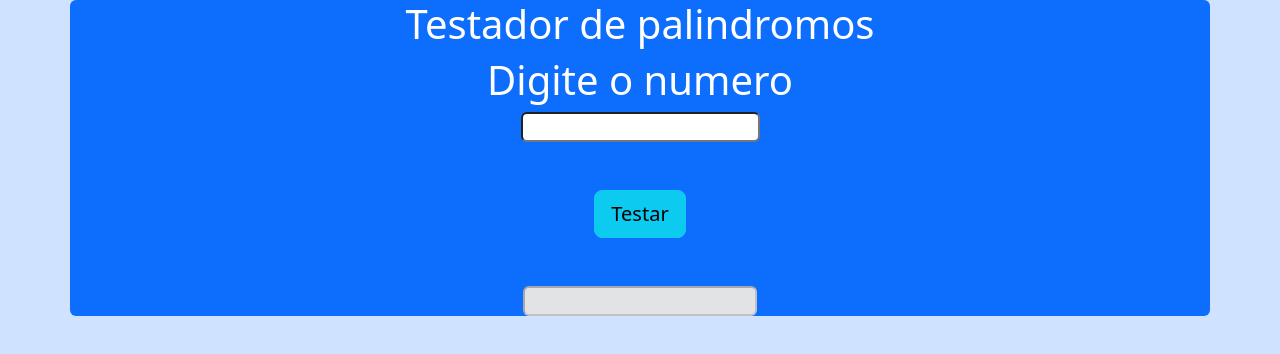
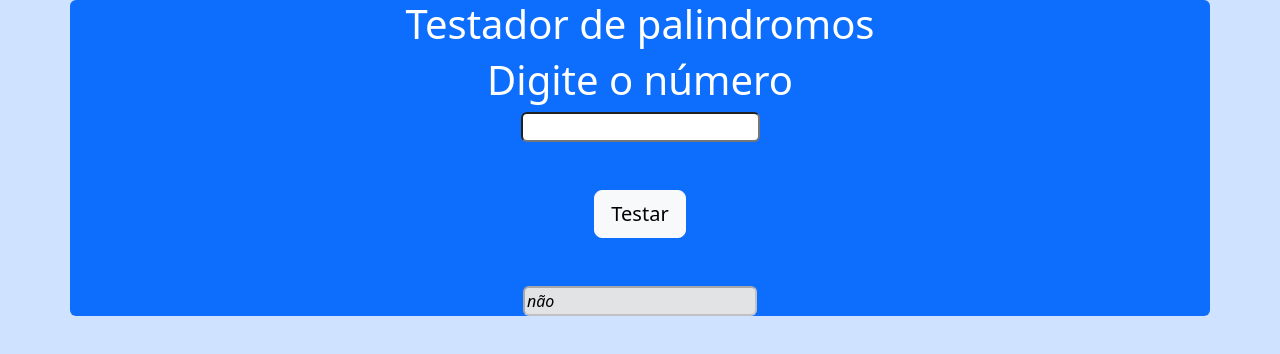
Before and after one commit to WallaceValdivino/Testador-de-Palindromos, a plain HTML site: page index.html in a window 1280 px wide. Both pictures are taken after a click on the button "Testar". Drawn offline with nearby package versions, Linux system fonts and the light colour scheme.

Commit message:
Palindromos

```diff
--- a/index.html
+++ b/index.html
@@ -1,7 +1,9 @@
 <!DOCTYPE html>
 <html lang="en">
+
 <head>
-    <link href="https://cdn.jsdelivr.net/npm/bootstrap@5.3.0-alpha1/dist/css/bootstrap.min.css" rel="stylesheet" integrity="sha384-GLhlTQ8iRABdZLl6O3oVMWSktQOp6b7In1Zl3/Jr59b6EGGoI1aFkw7cmDA6j6gD" crossorigin="anonymous">
+    <link href="https://cdn.jsdelivr.net/npm/bootstrap@5.3.0-alpha1/dist/css/bootstrap.min.css" rel="stylesheet"
+        integrity="sha384-GLhlTQ8iRABdZLl6O3oVMWSktQOp6b7In1Zl3/Jr59b6EGGoI1aFkw7cmDA6j6gD" crossorigin="anonymous">
     <meta charset="UTF-8">
     <meta http-equiv="X-UA-Compatible" content="IE=edge">
     <meta name="viewport" content="width=device-width, initial-scale=1.0">
@@ -10,33 +12,34 @@
 
 <body class="bg-primary-subtle">
 
-    <div class="container-sm bg-primary  text-center rounded" >
-        <h1  class="text-white">Testador de palindromos</h1>
+    <div class="container-sm bg-primary  text-center rounded">
+        <h1 class="text-white">Testador de palindromos</h1>
         <form>
-            <h1 class="text-white">Digite o numero</h1>
-            <input  class="rounded" id="valor1" type="text"></input>
+            <h1 class="text-white">Digite o número</h1>
+            <input class="rounded" id="valor1" type="number"></input>
         </form>
 
         <div class="mt-5">
-        <button type="button" class="btn btn-info btn-lg" onclick="operacao()">Testar</button>
+            <button type="button" class="btn btn-light btn-lg" onclick="operacao()">Testar</button>
         </div>
         <div class="mt-5">
-        <input class="rounded bg-secondary-subtle text-black fst-italic" id="resultado" type="text" disabled></input>
+            <input class="rounded bg-secondary-subtle text-black fst-italic" id="resultado" type="text"
+                disabled></input>
         </div>
     </div>
 
     <script>
         function operacao() {
             var valor1, resultado;
-            valor1 = parseString(document.getElementById("valor1").value);
-            inverso = reverseString(valor1);
+            valor1 = parseInt(document.getElementById("valor1").value);
+            inverso = valor1.toString().split('').reverse().join('');
 
 
 
-          if(valor1 == inverso ){
+            if (valor1 == inverso) {
                 resultado = "sim";
             }
-          else{
+            else {
                 resultado = "não";
 
             }
@@ -46,8 +49,12 @@ resultado = "não";
         }
     </script>
 
-<script src="https://cdn.jsdelivr.net/npm/@popperjs/core@2.11.6/dist/umd/popper.min.js" integrity="sha384-oBqDVmMz9ATKxIep9tiCxS/Z9fNfEXiDAYTujMAeBAsjFuCZSmKbSSUnQlmh/jp3" crossorigin="anonymous"></script>
-<script src="https://cdn.jsdelivr.net/npm/bootstrap@5.3.0-alpha1/dist/js/bootstrap.min.js" integrity="sha384-mQ93GR66B00ZXjt0YO5KlohRA5SY2XofN4zfuZxLkoj1gXtW8ANNCe9d5Y3eG5eD" crossorigin="anonymous"></script>
+    <script src="https://cdn.jsdelivr.net/npm/@popperjs/core@2.11.6/dist/umd/popper.min.js"
+        integrity="sha384-oBqDVmMz9ATKxIep9tiCxS/Z9fNfEXiDAYTujMAeBAsjFuCZSmKbSSUnQlmh/jp3"
+        crossorigin="anonymous"></script>
+    <script src="https://cdn.jsdelivr.net/npm/bootstrap@5.3.0-alpha1/dist/js/bootstrap.min.js"
+        integrity="sha384-mQ93GR66B00ZXjt0YO5KlohRA5SY2XofN4zfuZxLkoj1gXtW8ANNCe9d5Y3eG5eD"
+        crossorigin="anonymous"></script>
 </body>
 
 </html>
```
Lines whose indentation alone changed are shown as unchanged.
